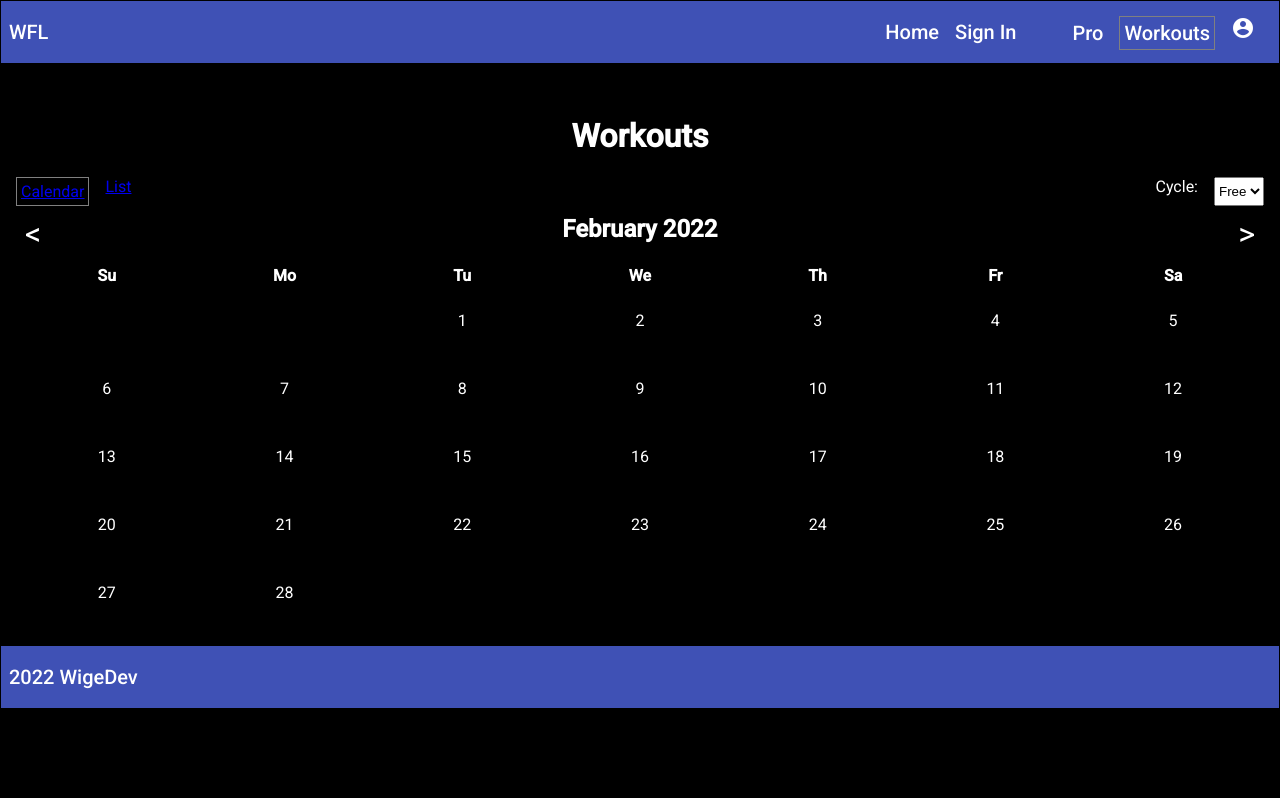
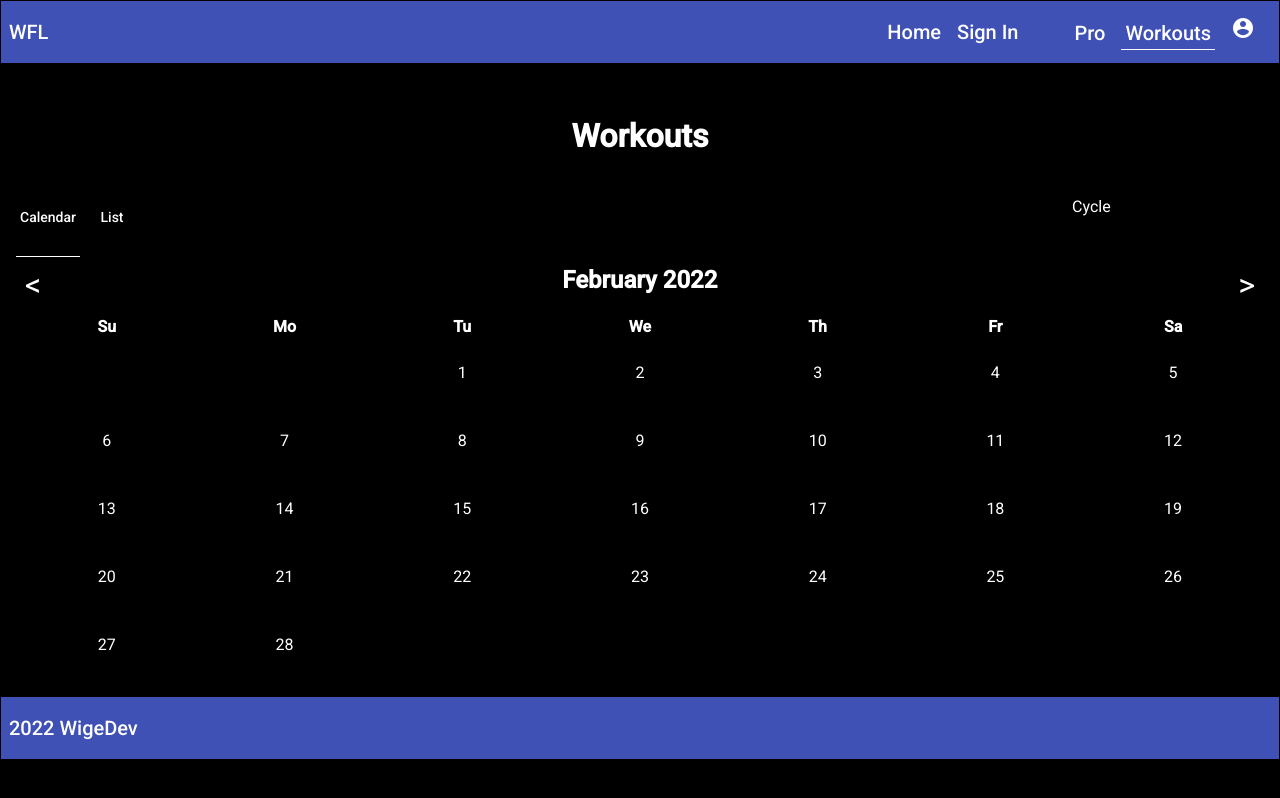
Before and after one commit to garywige/wigedev-fitness-log, an Angular app: page /free/workouts/calendar in a window 1280 px wide. Shown: the top 798 px of the page. Built offline with nearby package versions, Linux system fonts and the light colour scheme.

Commit message:
workouts markup and styling

```diff
--- a/src/app/free/workouts/workouts.component.css
+++ b/src/app/free/workouts/workouts.component.css
@@ -9,3 +9,9 @@ a {
 label {
   margin-right: 16px;
 }
+
+.active {
+  border-bottom: solid white 1px;
+  border-radius: 0;
+  padding: 4px;
+}
--- a/src/app/free/workouts/workouts.component.html
+++ b/src/app/free/workouts/workouts.component.html
@@ -1,13 +1,15 @@
 <h1>Workouts</h1>
 
 <div class="flex">
-  <a routerLink="/free/workouts/calendar" routerLinkActive="active">Calendar</a>
-  <a routerLink="/free/workouts/list" routerLinkActive="active">List</a>
+  <button mat-button routerLink="/free/workouts/calendar" routerLinkActive="active">Calendar</button>
+  <button mat-button routerLink="/free/workouts/list" routerLinkActive="active">List</button>
   <span class="spacer"></span>
-  <label for="cycle">Cycle: </label>
-  <select name="Cycle" id="cycle">
-    <option value="free">Free</option>
-  </select>
+  <mat-form-field appearance="fill">
+    <mat-label>Cycle</mat-label>
+    <mat-select>
+      <mat-option value="free">Free</mat-option>
+    </mat-select>
+  </mat-form-field>
 </div>
 
 <div>
--- a/src/app/material/material.module.ts
+++ b/src/app/material/material.module.ts
@@ -2,6 +2,7 @@ import { MatButtonModule } from '@angular/material/button'
 import { MatCardModule } from '@angular/material/card'
 import { MatIconModule } from '@angular/material/icon'
 import { MatInputModule } from '@angular/material/input'
+import { MatSelectModule } from '@angular/material/select'
 import { MatToolbarModule } from '@angular/material/toolbar'
 import { NgModule } from '@angular/core';
 
@@ -10,7 +11,8 @@ const modules = [
   MatToolbarModule,
   MatIconModule,
   MatCardModule,
-  MatInputModule
+  MatInputModule,
+  MatSelectModule
 ]
 
 
--- a/src/styles.css
+++ b/src/styles.css
@@ -30,7 +30,7 @@ body {
 }
 
 .active {
-  border: solid gray 1px;
+  border-bottom: solid white 1px;
   padding: 4px;
 }
 
@@ -42,3 +42,7 @@ body {
 .mat-input-element::placeholder {
   color: #888;
 }
+
+.mat-select-value {
+  color: white;
+}
```
Also changed, not shown: src/app/free/free.module.ts (+5 -5 lines).
